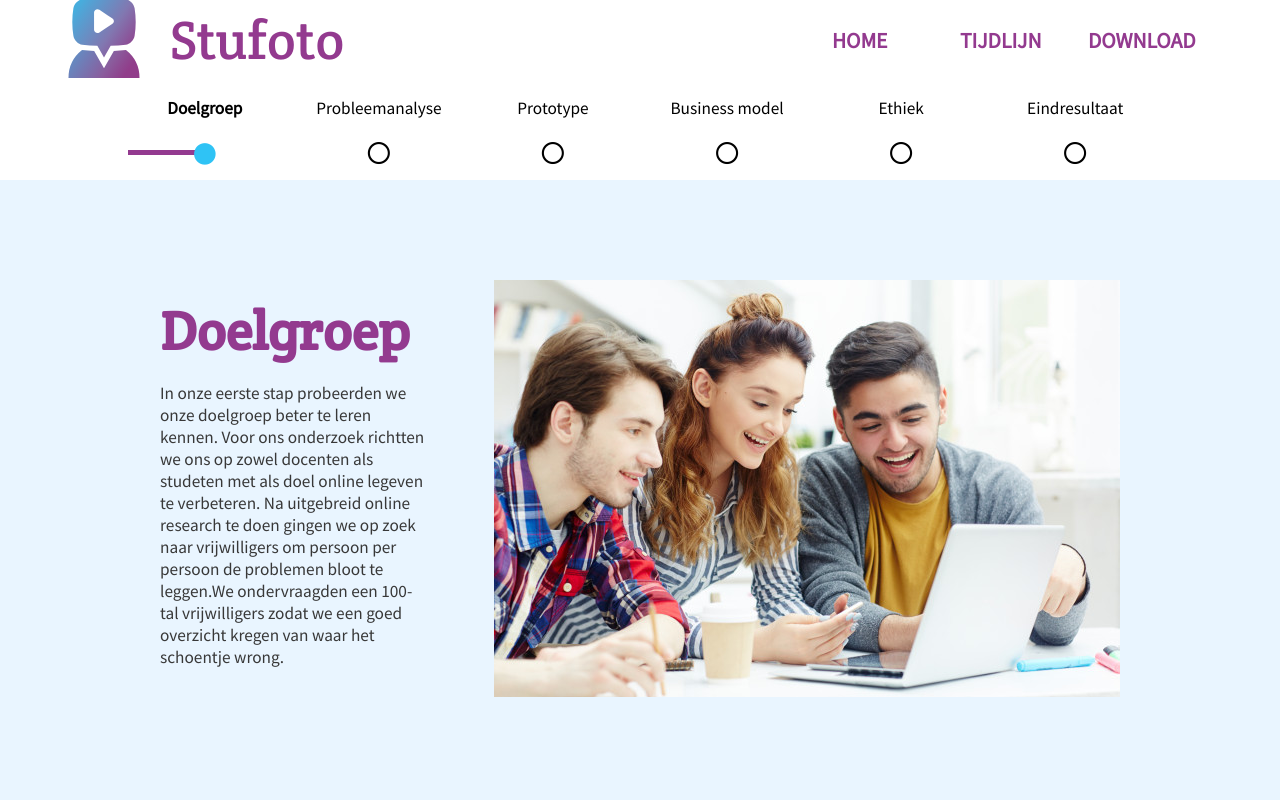
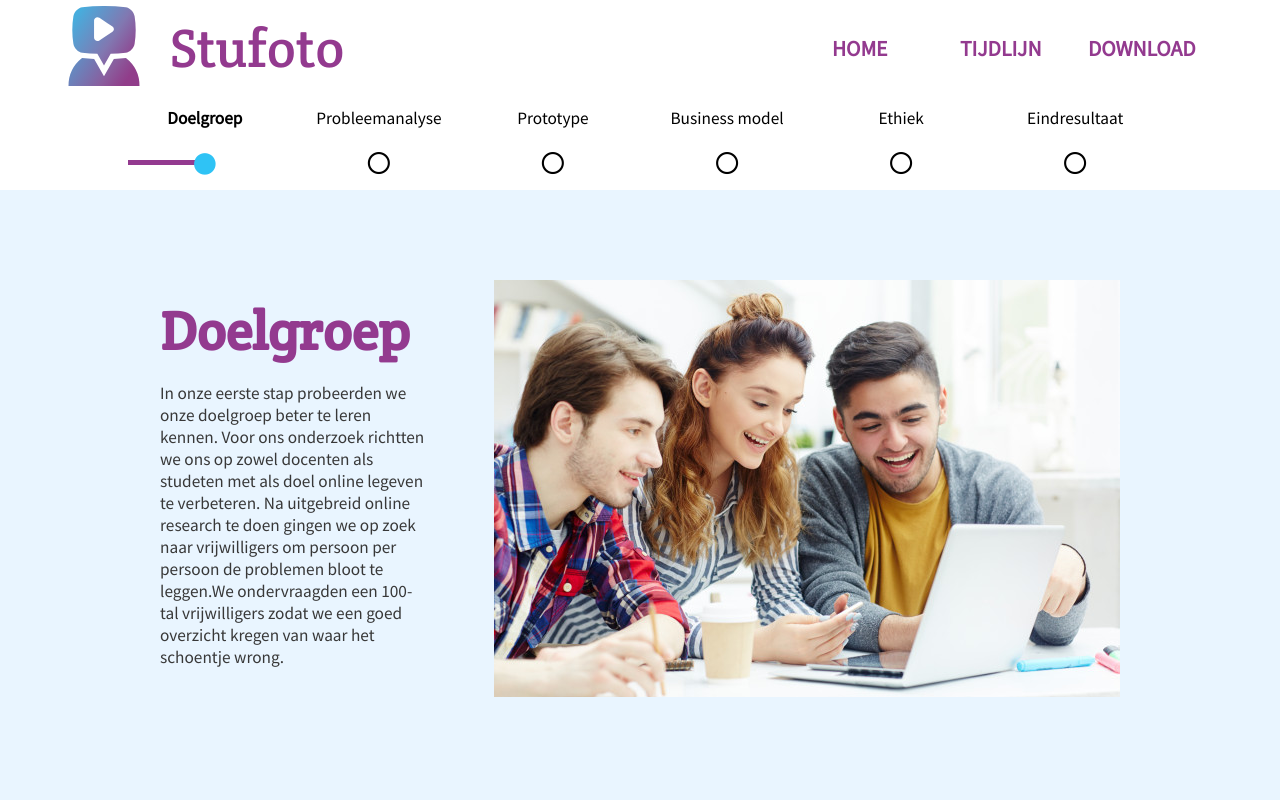
Before and after one commit to MaartenOste/IBD3-eindwerk, a plain HTML site: page tijdlijn.html in a window 1280 px wide. Both pictures are taken after a click on the link "Doelgroep". Shown: the top 800 px of the page. Drawn offline with Linux system fonts and the light colour scheme.

Commit message:
final commit

```diff
--- a/css/style.css
+++ b/css/style.css
@@ -29,7 +29,7 @@ header{
   position: fixed;
   top: 0;
   width: 100%;
-  height: 10vh;
+  height: 12vh;
   display: flex;
   flex-direction: row;
   align-items: center;
--- a/js/index.js
+++ b/js/index.js
@@ -12,7 +12,7 @@ const setSelected = (id) => {
 		console.log(pos);
 		let id = setInterval(frame, 10);
 		function frame() {
-		  if (pos <= window.innerHeight*0.10) {
+		  if (pos <= window.innerHeight*0.12) {
 			clearInterval(id);
 			document.getElementById('events').classList.add('fixed');
 			moved = true;
```
